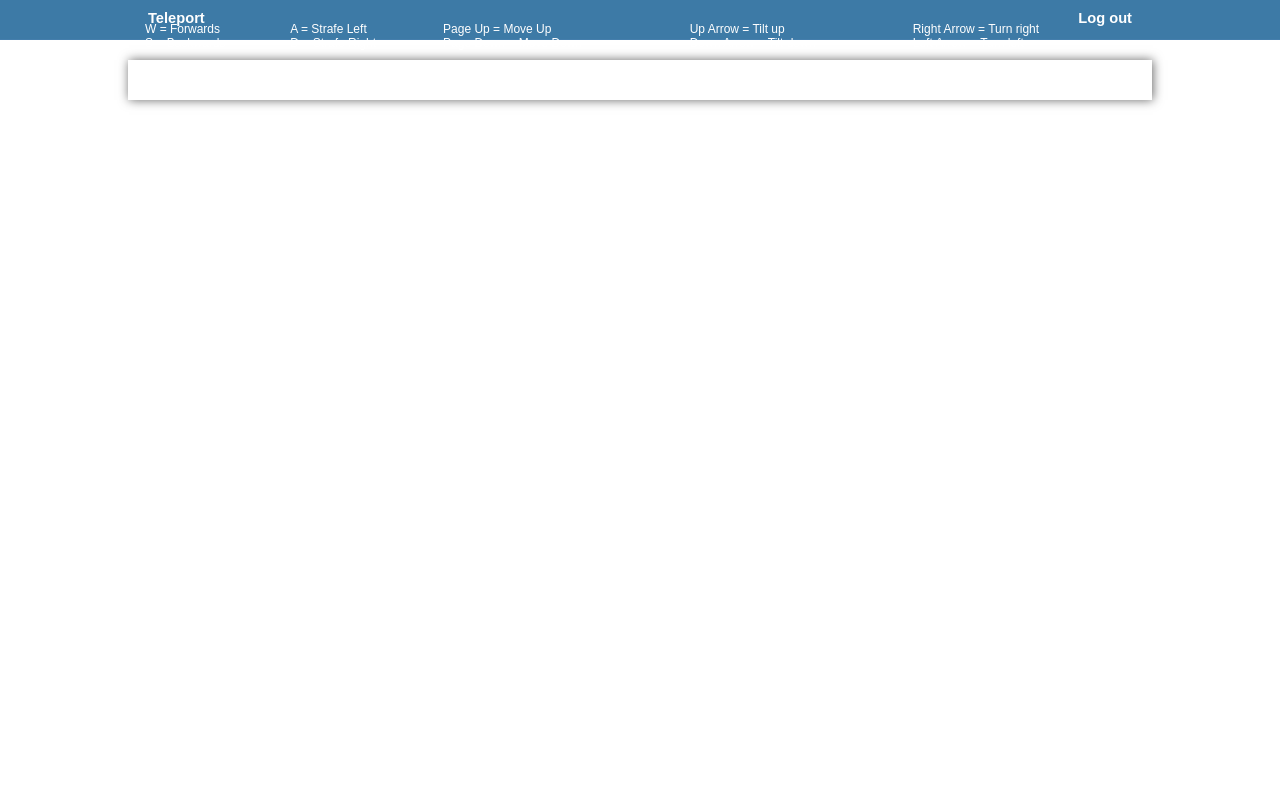
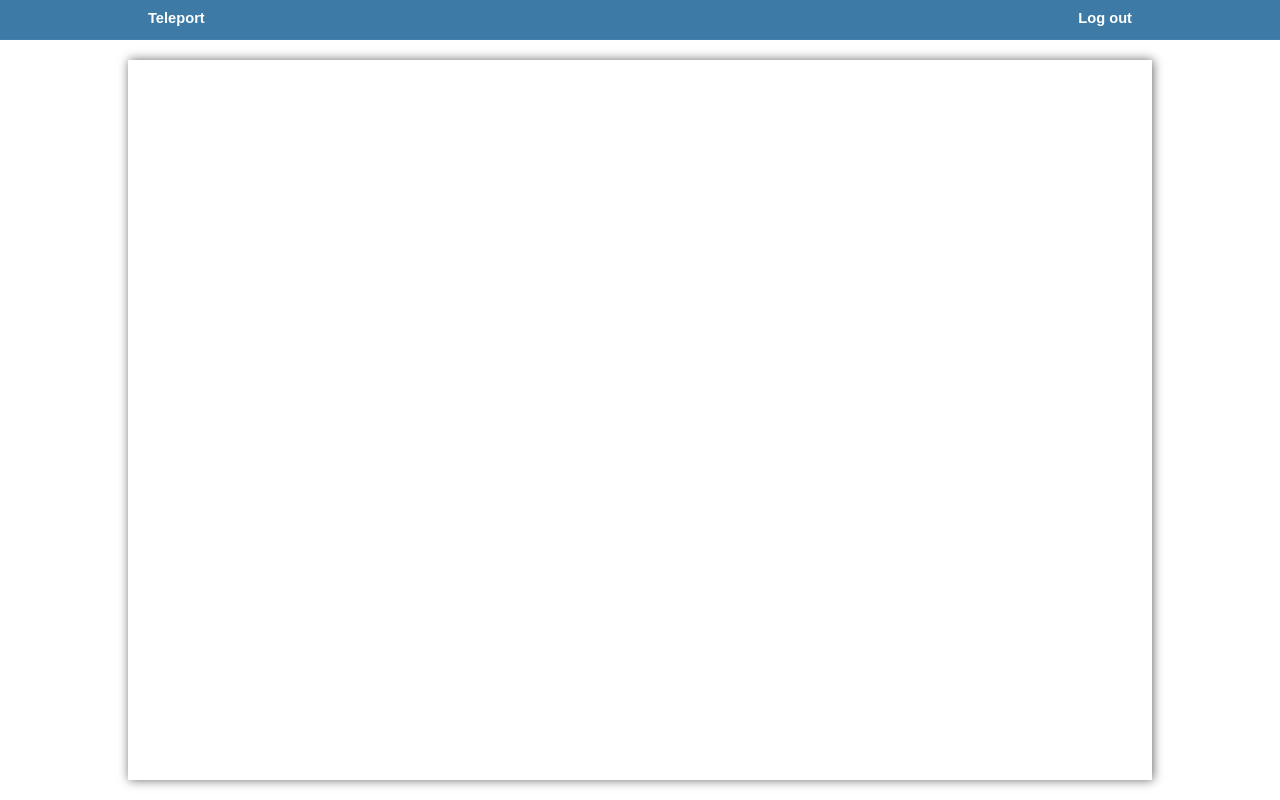
Before and after one commit to anantb/teleport, a Django app: template teleport/templates/teleport.html in a window 1280 px wide. Run offline with Django 3.2, Linux system fonts and the light colour scheme; the template is opened without the code that fills it, so the values that code supplies are empty; parts of the project's set-up code (start-up, migrations or seed data) failed here and were passed over; some libraries are stand-ins or nearby versions.

Commit message:
basic styling

```diff
--- a/server/static/css/style.css
+++ b/server/static/css/style.css
@@ -10,6 +10,11 @@ html, body, div, span, h1, h2, h3, h4, h5, h6, p, pre, a, abbr, acronym, address
 	border: 0;
 	outline: 0;
 	vertical-align: baseline;
+}
+
+html, body{
+	height: 100%;
+	position: relative;
 }
 
 
@@ -142,6 +147,7 @@ body {
 	left: 0px;
 	width: 1024px;
 	background-color: #fff;
+	position: absolute;
 }
 
 
@@ -157,8 +163,12 @@ body {
 	padding-bottom: 20px;
 	background-color: #FFF;
 	box-shadow: 1px 0px 10px #666;
-	margin-bottom: 50px;
-	position: relative;
+	margin-bottom: 20px;
+	position: absolute;
+	top:0px;
+	bottom: 0px;
+	left:0px;
+	right: 0px;
 }
 
 
```
